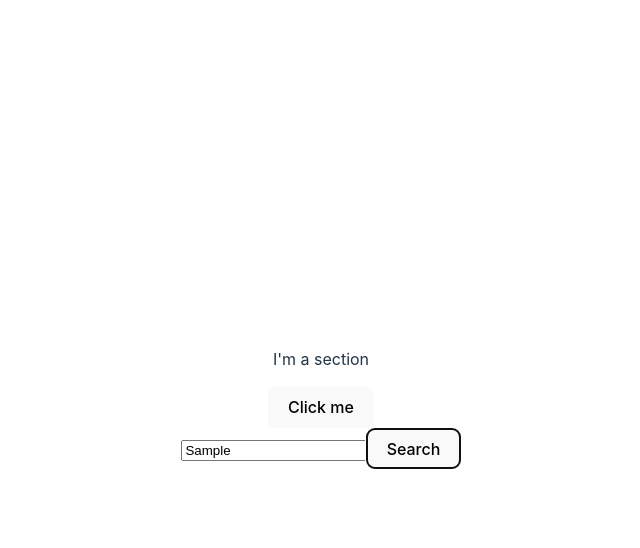
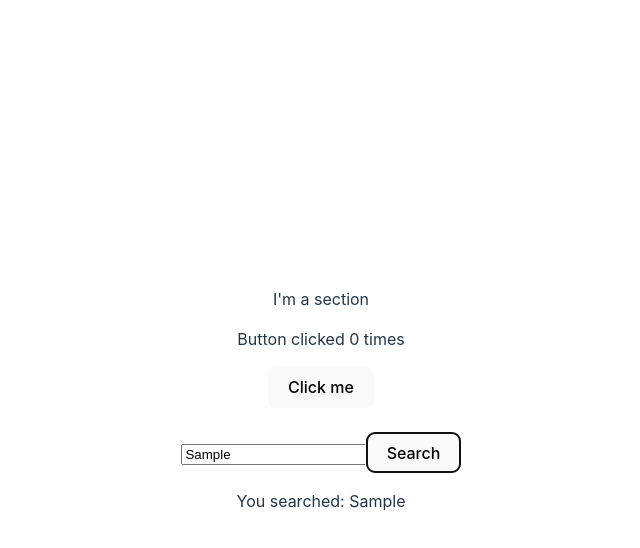
Before and after one commit to MemoryLeakInc/KuniLingo, a React (Vite) app: page / in a window 1280 px wide. Both pictures are taken after typing "Sample" into the empty fields and a click on the button "Search". Shown: the top 548 px of the page, without its empty margins (319-959 px from the left). Built offline with nearby package versions, Linux system fonts and the light colour scheme.

Commit message:
add basic functionality to buttonComponent and SearchBar for testing purposes

```diff
--- a/src/components/SearchBar/SearchBar.jsx
+++ b/src/components/SearchBar/SearchBar.jsx
@@ -1,18 +1,26 @@
+import { useState } from "react";
 import { ButtonComponent } from "../ButtonComponent";
 import { InputComponent } from "../InputComponent";
 
-export const SearchBar = ({ placeholder = "Search...", onSearch, value, onInputChange }) => {
+export const SearchBar = ({ placeholder = "Search...", value}) => {
+    const [searchTerm, setSearchTerm] = useState("");
+    const [searchMessage, setSearchMessage] = useState("");
+
+    const handleSearch = () => {
+        setSearchMessage(`You searched: ${searchTerm || "nothing"}`);
+    };
     return (
         <div className="search-bar">
             <InputComponent
                 placeholder={placeholder}
                 value={value}
-                onChange={onInputChange}
+                onChange={(e) => setSearchTerm(e.target.value)}
             />
             <ButtonComponent
-                onClick={onSearch}
+                onClick={handleSearch}
                 label="Search"
             />
+            {searchMessage && <p>{searchMessage}</p>}
         </div>
     );
 };
--- a/src/views/ExampleView/ExampleSection/ExampleSection.jsx
+++ b/src/views/ExampleView/ExampleSection/ExampleSection.jsx
@@ -1,17 +1,23 @@
-import { ExampleComponent } from '../../../components';
+import { useState } from 'react';
 import { useTranslation } from 'react-i18next';
 import { SearchBar } from '../../../components/SearchBar';
-
-const clickFunction = () => {
-    window.alert("He clickado al botón")
-}
+import { ButtonComponent } from '../../../components/ButtonComponent';
 
 export const ExampleSection = () => {
     const { t } = useTranslation()
+    const [clickCount, setClickCount] = useState(0);
+
+    const clickFunction = () => {
+        setClickCount(clickCount + 1);
+    }
     return (
         <div>
             <p>{t('exampleView.exampleSection.description')}</p>
-            <ExampleComponent onClick={clickFunction} label={t('exampleView.exampleSection.buttonText')} />
+            <div>
+                <p> Button clicked {clickCount} times </p>
+                <ButtonComponent onClick={clickFunction} label={t('exampleView.exampleSection.buttonText')} />
+            </div>
+            <br></br>
             <SearchBar />
         </div>
     );
```
